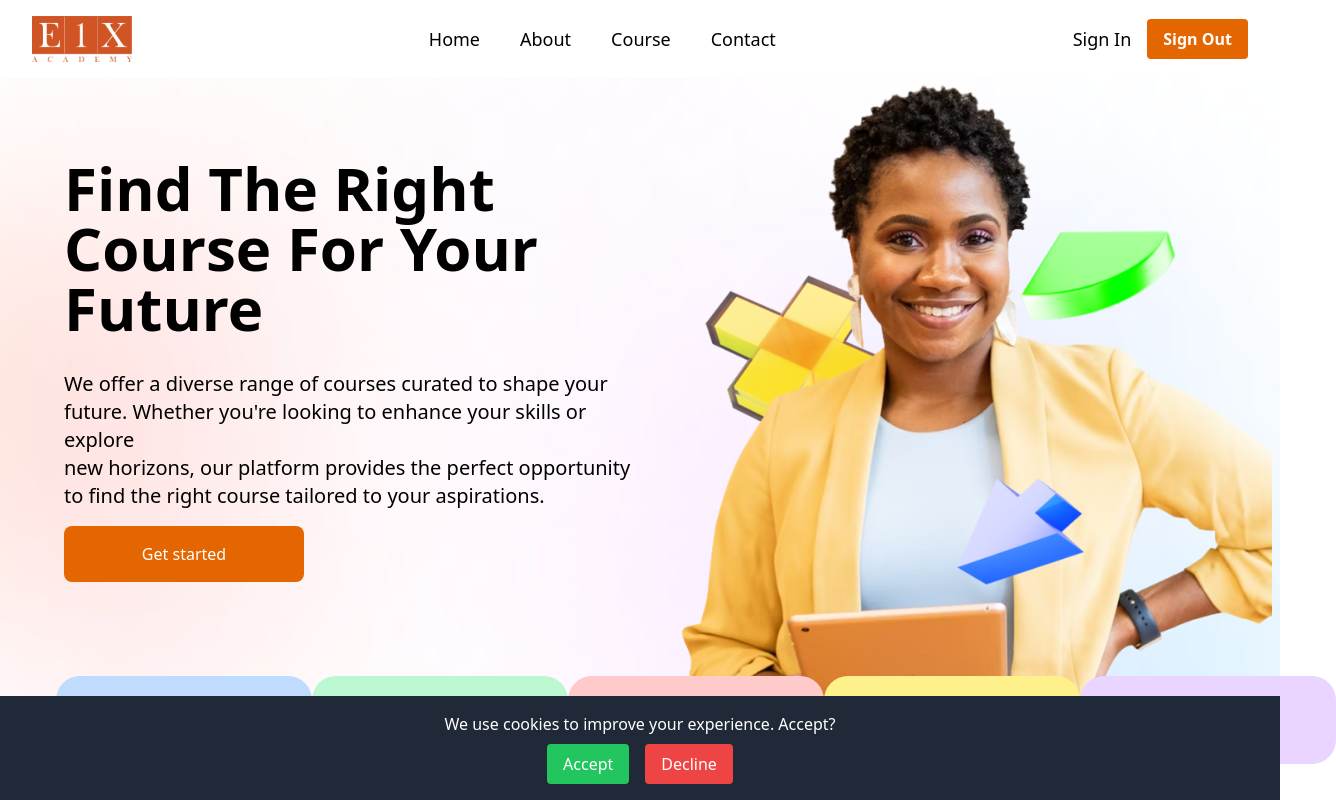
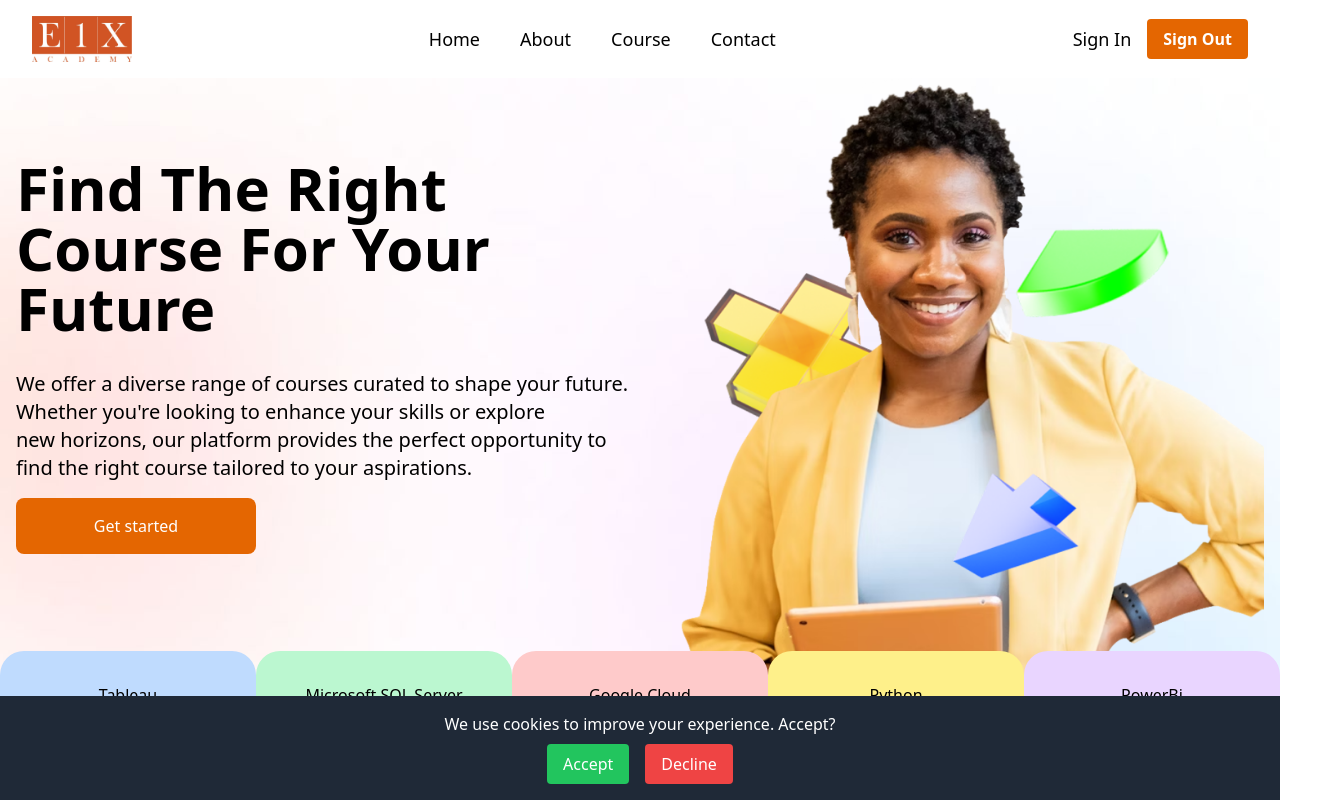
Before and after one commit to edoubleone/e1xacademyfrontend, a React (Create React App) app: page / in a window 1280 px wide. Shown: the top 800 px of the page, 1336 px wide, since content can reach past the window. Built offline with nearby package versions, Linux system fonts and the light colour scheme.

Commit message:
updated the button and make it reponsive

```diff
--- a/src/components/Home/Instructor.jsx
+++ b/src/components/Home/Instructor.jsx
@@ -14,8 +14,8 @@ function Instructor() {
           </div>
         </div>
 
-        <div className="lg:w-1/2 md:w-full md:justify-center md:items-center p-4 mt-20 ">
-          <div className="h-full flex flex-col ">
+        <div className="lg:w-1/2 w-full md:justify-center md:items-center p-4 mt-20 ">
+          <div className="h-full flex flex-col justify-center ">
             <h2 className="p-4 text-4xl font-bold">
               Instructor-Led <br></br>Live Classes
             </h2>
@@ -54,8 +54,8 @@ function Instructor() {
         </div>
       </div>
 
-      <div className="lg:flex  md:flex-row md:justify-center">
-        <div className=" mt-20 lg:w-1/2  md:w-full p-4">
+      <div className="lg:flex  md:flex-row md:justify-center ">
+        <div className=" mt-20 lg:w-1/2  w-full p-4">
           <div className="h-full flex flex-col">
             <h1 className="p-4 text-4xl font-bold">
               Your Entire Enterprise <br></br>Transformation
--- a/src/components/Home/Learning.jsx
+++ b/src/components/Home/Learning.jsx
@@ -19,9 +19,9 @@ function Learning() {
           </p>
         </div>
         <div className="lg:flex md:justify-center md:items-center">
-          <div className="lg:w-1/2 md:w-full p-4 bg-gray-100 ">
-            <img src={ImageLeaning} alt="image" />
-            <img src={ImageTwo} alt="image" />
+          <div className="lg:w-1/2   w-full p-4 bg-gray-100 ">
+            <img src={ImageLeaning} alt="image" className="md:w-full" />
+            <img src={ImageTwo} alt="image" className="md:w-full" />
           </div>
           <div className=" lg:w-2/3 md:w-full p-4 bg-gray-100 ">
             <div className="flex flex-col space-y-10 md:justify-center">
--- a/src/components/Home/Main.jsx
+++ b/src/components/Home/Main.jsx
@@ -9,50 +9,27 @@ function Main() {
     backgroundSize: "cover",
   };
   return (
-    <div className="w-full" style={backgroundImageStyle}>
-      <div className="px-2">
-        <div className="container mx-w-5xl  mx-auto flex ">
-          <div className="w-1/2 relative">
-            <div className="mt-20 ml-14">
-              <h1 className="pb-8 text-6xl font-bold">
+    <div className="w-full relative" style={backgroundImageStyle}>
+      <div className="container  mx-auto lg:flex  px-4">
+        <div className="lg:w-1/2 w-full">
+          <div className="mt-20  ">
+            <h1 className="pb-8 text-6xl font-bold ">
               Find The Right <br /> Course For Your <br /> Future
             </h1>
-              <p className="pb-4 text-xl ">
-                We offer a diverse range of courses curated to shape your
-                future. Whether you're looking to enhance your skills or explore
+            <p className="pb-4 text-xl  ">
+              We offer a diverse range of courses curated to shape your future.
+              Whether you're looking to enhance your skills or explore
               <br></br>
               new horizons, our platform provides the perfect opportunity to
               find the right course tailored to your aspirations.
             </p>
-              <button className="bg-[#e46601] hover:bg-[#e46601] text-white py-4 px-8 rounded-lg w-60">
+            <button className="bg-[#e46601] hover:bg-[#e46601] text-white py-4 px-8 rounded-lg lg:w-60 w-full">
               Get started
             </button>
           </div>
-
-            <div className="absolute bottom-8 left-0 flex ml-12 ">
-              <div className="w-64 bg-blue-200 p-8 flex justify-center items-center rounded-3xl">
-                <p className="text-center">Tableau</p>
         </div>
 
-              <div className="w-64 bg-green-200 p-4 flex justify-center items-center rounded-3xl">
-                Microsoft SQL Server
-              </div>
-
-              <div className="w-64 bg-red-200 p-4 flex justify-center items-center rounded-3xl">
-                Google Cloud
-              </div>
-
-              <div className="w-64 bg-yellow-200 p-4 flex justify-center items-center rounded-3xl">
-                Python
-              </div>
-
-              <div className="w-64 bg-purple-200 p-4 flex justify-center items-center rounded-3xl">
-                PowerBi
-              </div>
-            </div>
-          </div>
-
-          <div className="w-1/2">
+        <div className="lg:w-1/2 w-full">
           <img
             src={HeaderImage}
             alt="headerImage"
@@ -60,6 +37,26 @@ function Main() {
           />
         </div>
       </div>
+      <div className=" lg:absolute container mx-auto flex  flex-wrap lg:bottom-12 left-0 right-0 lg:px-0 px-4  ">
+        <div className="lg:w-64 w-full bg-blue-200 lg:p-8  p-4  flex justify-center items-center rounded-3xl lg:space-y-0 md:space-y-4">
+          <p className="text-center">Tableau</p>
+        </div>
+
+        <div className="lg:w-64 w-full bg-green-200 p-4 flex justify-center items-center rounded-3xl">
+          Microsoft SQL Server
+        </div>
+
+        <div className="lg:w-64 w-full bg-red-200 p-4 flex justify-center items-center rounded-3xl">
+          Google Cloud
+        </div>
+
+        <div className="lg:w-64 w-full bg-yellow-200 p-4 flex justify-center items-center rounded-3xl">
+          Python
+        </div>
+
+        <div className="lg:w-64 w-full bg-purple-200 p-4 flex justify-center items-center rounded-3xl">
+          PowerBi
+        </div>
       </div>
     </div>
   );
--- a/src/components/Home/components/CustomButton.jsx
+++ b/src/components/Home/components/CustomButton.jsx
@@ -2,7 +2,7 @@ import React from "react";
 
 function CustomButton({ text }) {
   return (
-    <button className="bg-[#e46601] hover:bg-[#e46601] text-white py-4 px-1 rounded-lg w-72  ">
+    <button className="bg-[#e46601] hover:bg-[#e46601] text-white py-4 px-1 rounded-lg lg:w-72 w-full  ">
       {text}
     </button>
   );
```
Lines whose indentation alone changed are shown as unchanged.
